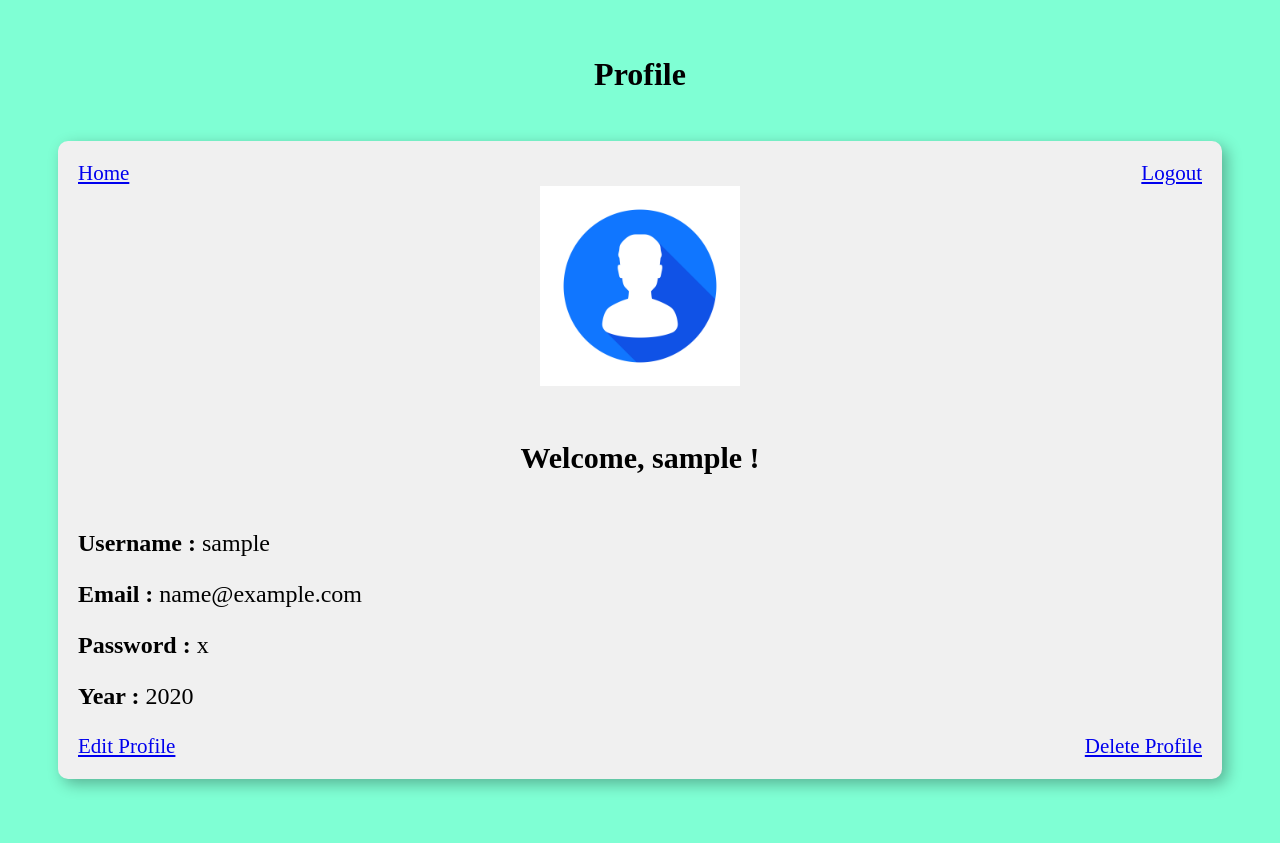
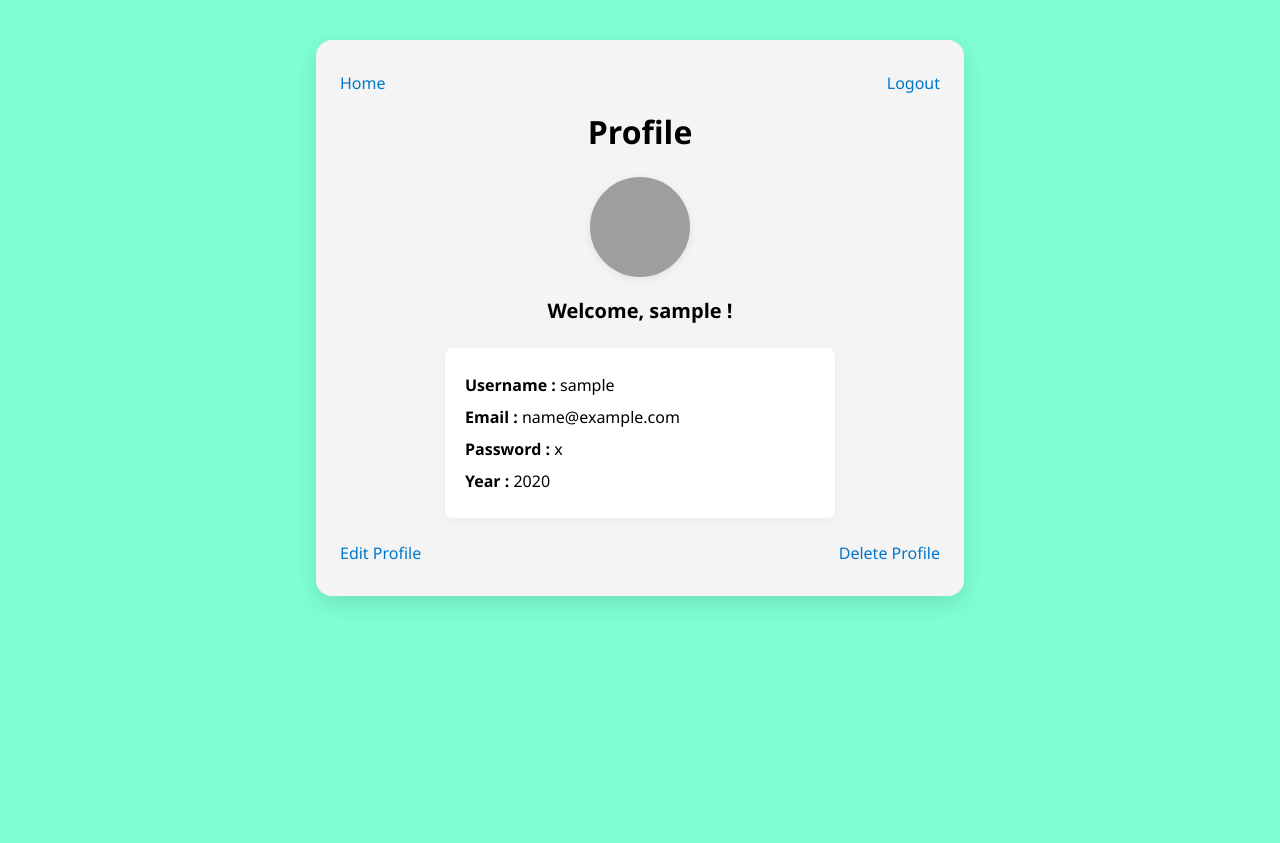
Before and after one commit to Yadavsandeep-stack/DT-project, a Flask app: page /profile in a window 1280 px wide. After the commit the page ends 607 px from the top, so only its background shows below. Run offline with Flask 3, Linux system fonts and the light colour scheme; the visitor is signed in with stand-in values (Sample User, id 1); tables that the repository leaves empty or names only in its code hold one stand-in row (values such as "Sample post"); grey boxes are pictures that could not be loaded.

Commit message:
Update profile.html

```diff
--- a/templates/profile.html
+++ b/templates/profile.html
@@ -2,46 +2,121 @@
 <html lang="en">
 <head>
   <meta charset="UTF-8">
+  <title>Profile</title>
   <meta name="viewport" content="width=device-width, initial-scale=1.0">
-    <title>Profile</title>
-    <link rel="stylesheet" href="{{ url_for('static', filename='style6.css') }}">
+  <style>
+    body {
+      background: #7fffd4;
+      font-family: 'Segoe UI', Tahoma, Geneva, Verdana, sans-serif;
+      margin: 0;
+      padding: 0;
+    }
+    .container {
+      max-width: 600px;
+      margin: 40px auto;
+      background: #f4f4f4;
+      border-radius: 16px;
+      box-shadow: 0 8px 24px rgba(0,0,0,0.12);
+      padding: 32px 24px;
+      position: relative;
+    }
+    .header {
+      text-align: center;
+      font-size: 2rem;
+      font-weight: bold;
+      margin-bottom: 24px;
+    }
+    .nav {
+      display: flex;
+      justify-content: space-between;
+      margin-bottom: 16px;
+    }
+    .nav a {
+      color: #0077cc;
+      text-decoration: none;
+      font-weight: 500;
+      transition: color 0.2s;
+    }
+    .nav a:hover {
+      color: #005fa3;
+      text-decoration: underline;
+    }
+    .profile-pic {
+      display: block;
+      margin: 0 auto 16px auto;
+      width: 100px;
+      height: 100px;
+      border-radius: 50%;
+      object-fit: cover;
+      background: #e0e0e0;
+      box-shadow: 0 2px 8px rgba(0,0,0,0.08);
+    }
+    .welcome {
+      text-align: center;
+      font-size: 1.25rem;
+      font-weight: 600;
+      margin-bottom: 24px;
+    }
+    .details {
+      margin: 0 auto 24px auto;
+      max-width: 350px;
+      background: #fff;
+      border-radius: 8px;
+      padding: 16px 20px;
+      box-shadow: 0 2px 8px rgba(0,0,0,0.04);
+    }
+    .details p {
+      margin: 10px 0;
+      font-size: 1rem;
+    }
+    .details span {
+      font-weight: bold;
+      color: #222;
+    }
+    .actions {
+      display: flex;
+      justify-content: space-between;
+      margin-top: 16px;
+    }
+    .actions a {
+      color: #0077cc;
+      text-decoration: none;
+      font-size: 1rem;
+      transition: color 0.2s;
+    }
+    .actions a:hover {
+      color: #d32f2f;
+      text-decoration: underline;
+    }
+    @media (max-width: 650px) {
+      .container {
+        padding: 16px 4px;
+      }
+      .details {
+        padding: 12px 8px;
+      }
+    }
+  </style>
 </head>
 <body>
-    <header><h1>Profile</h1></header>
   <div class="container">
-        <div class="home">
+    <div class="nav">
       <a href="{{ url_for('homepage') }}">Home</a>
-        <a href="{{ url_for('logout') }}">Logout</a>
+      <a href="{{ url_for('logout') }}" style="float:right;">Logout</a>
     </div>
-        <div class="Profile">
-
-            <div class="profile-info">
-                <div class="profile-picture">
-                    <img src="{{ url_for('static', filename='images/user.jpg') }}" alt="user" />
-                    </div>
-                    <div style="font-size: x-large"class="profile-details">
-                        <h2>  <p>Welcome, {{ student.username }} !</p></h2>
-
+    <div class="header">Profile</div>
+    <img src="https://www.w3schools.com/howto/img_avatar.png" alt="Profile Picture" class="profile-pic">
+    <div class="welcome"><p>Welcome, {{ student.username }} !</p></div>
+    <div class="details">
       <p><strong>Username : </strong>{{student.username}}</p>
       <p><strong>Email : </strong>{{student.email}}</p>
       <p><strong>Password : </strong>{{student.password}}</p>
       <p><strong>Year : </strong>{{student.year}}</p>
     </div>
-                        </div>
-                        <div class="profile-links">
+    <div class="actions">
       <a href="#">Edit Profile</a>
       <a href="#">Delete Profile</a>
     </div>
   </div>
-                            </div>
 </body>
-
-
-                    <!-- </div>
-                </div>
-            </div>
-        </div>
-    </div>
-
-</body>-->
 </html>
```
Lines whose indentation alone changed are shown as unchanged.
